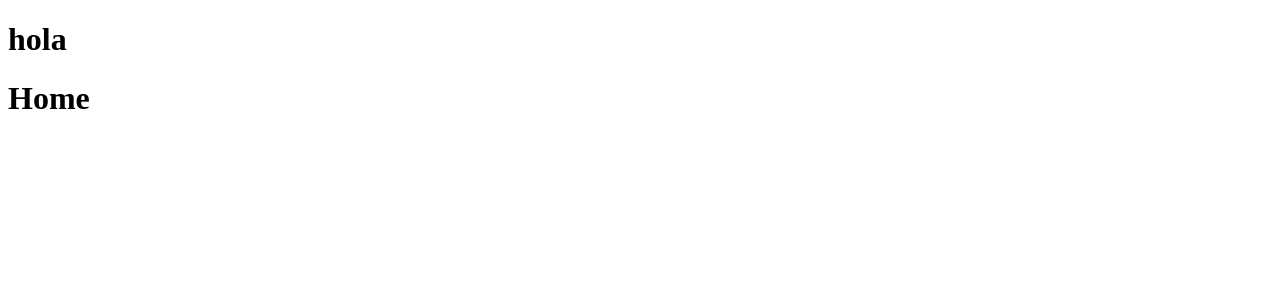
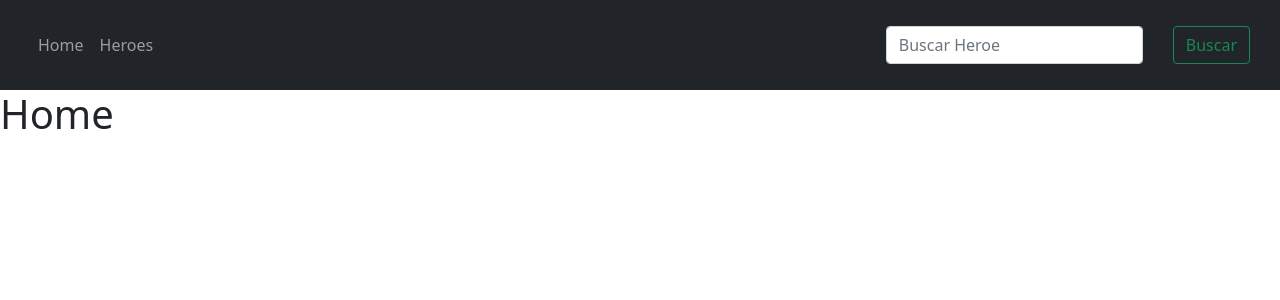
Before and after one commit to rafalobop/challenge_alkemy, a React (Create React App) app: page / in a window 1280 px wide. Shown: the top 300 px of the page. Built offline with nearby package versions, Linux system fonts and the light colour scheme.

Commit message:
navbar finalizado

```diff
--- a/src/App.jsx
+++ b/src/App.jsx
@@ -1,10 +1,18 @@
 import React from 'react';
+import { BrowserRouter as Router, Switch, Route } from 'react-router-dom';
+
 import Home from './pages/Home';
+import NavBar from './components/NavBar';
+
 const App = () => {
   return (
     <>
-      <h1>hola</h1>
-      <Home />
+      <Router>
+        <NavBar />
+        <Switch>
+          <Route exact path="/" component={Home} />
+        </Switch>
+      </Router>
     </>
   );
 };
--- /dev/null
+++ b/src/components/NavBar.jsx
@@ -0,0 +1,56 @@
+import React from 'react';
+import { FontAwesomeIcon } from '@fortawesome/react-fontawesome';
+import { faBars } from '@fortawesome/free-solid-svg-icons';
+import '../css/navbar.css';
+
+const NavBar = () => {
+  return (
+    <>
+      <div className="navbar_container">
+        <nav className="navbar navbar-expand-lg navbar-dark bg-dark">
+          <button
+            className="navbar-toggler"
+            type="button"
+            data-toggle="collapse"
+            data-target="#navbarSupportedContent"
+            aria-controls="navbarSupportedContent"
+            aria-expanded="false"
+            aria-label="Toggle navigation"
+          >
+            <FontAwesomeIcon icon={faBars} className="toggle-icon" />
+          </button>
+
+          <div className="collapse navbar-collapse" id="navbarSupportedContent">
+            <ul className="navbar-nav">
+              <li className="nav-item">
+                <a className="nav-link" href="#">
+                  Home
+                </a>
+              </li>
+              <li className="nav-item">
+                <a className="nav-link" href="#">
+                  Heroes
+                </a>
+              </li>
+            </ul>
+            <form className="form-inline my-2 my-0">
+              <input
+                className="form-control"
+                type="search"
+                placeholder="Buscar Heroe"
+                aria-label="Search"
+              ></input>
+              <button
+                className="btn btn-outline-success my-2 my-sm-0"
+                type="submit"
+              >
+                Buscar
+              </button>
+            </form>
+          </div>
+        </nav>
+      </div>
+    </>
+  );
+};
+export default NavBar;
--- /dev/null
+++ b/src/css/navbar.css
@@ -0,0 +1,18 @@
+.navbar {
+  display: flex;
+  justify-content: flex-start;
+}
+.navbar-nav {
+  display: flex;
+  justify-content: flex-start;
+}
+.navbar-collapse {
+  justify-content: space-between;
+  padding: 10px 30px;
+}
+.form-inline {
+  display: flex;
+}
+.form-inline input {
+  margin-right: 30px;
+}
--- a/src/index.css
+++ b/src/index.css
@@ -1,13 +1,5 @@
-body {
+* {
   margin: 0;
-  font-family: -apple-system, BlinkMacSystemFont, 'Segoe UI', 'Roboto', 'Oxygen',
-    'Ubuntu', 'Cantarell', 'Fira Sans', 'Droid Sans', 'Helvetica Neue',
-    sans-serif;
-  -webkit-font-smoothing: antialiased;
-  -moz-osx-font-smoothing: grayscale;
+  padding: 0;
+  box-sizing: border-box;
 }
-
-code {
-  font-family: source-code-pro, Menlo, Monaco, Consolas, 'Courier New',
-    monospace;
-}
--- a/src/index.js
+++ b/src/index.js
@@ -1,10 +1,5 @@
 import React from 'react';
 import ReactDOM from 'react-dom';
-// import './index.css';
+import 'bootstrap/dist/css/bootstrap.min.css';
 import App from './App';
-ReactDOM.render(
-  <React.StrictMode>
-    <App />
-  </React.StrictMode>,
-  document.getElementById('root')
-);
+ReactDOM.render(<App />, document.getElementById('root'));
```
Also changed, not shown: package.json (+8 -0 lines), src/pages/Login.jsx (added, +20 -0 lines), 1 other file (tests, documents, lock files or other folders).
